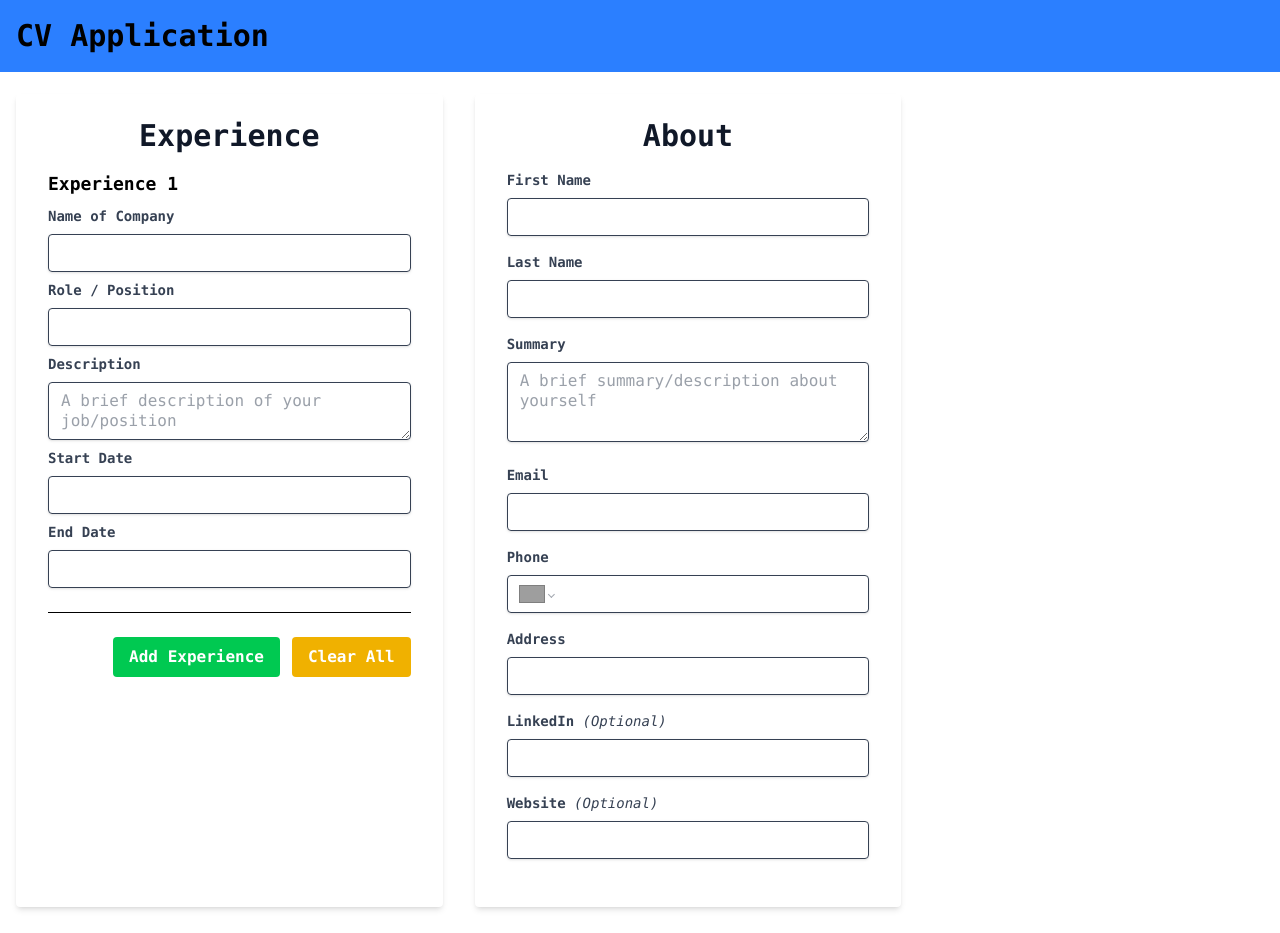
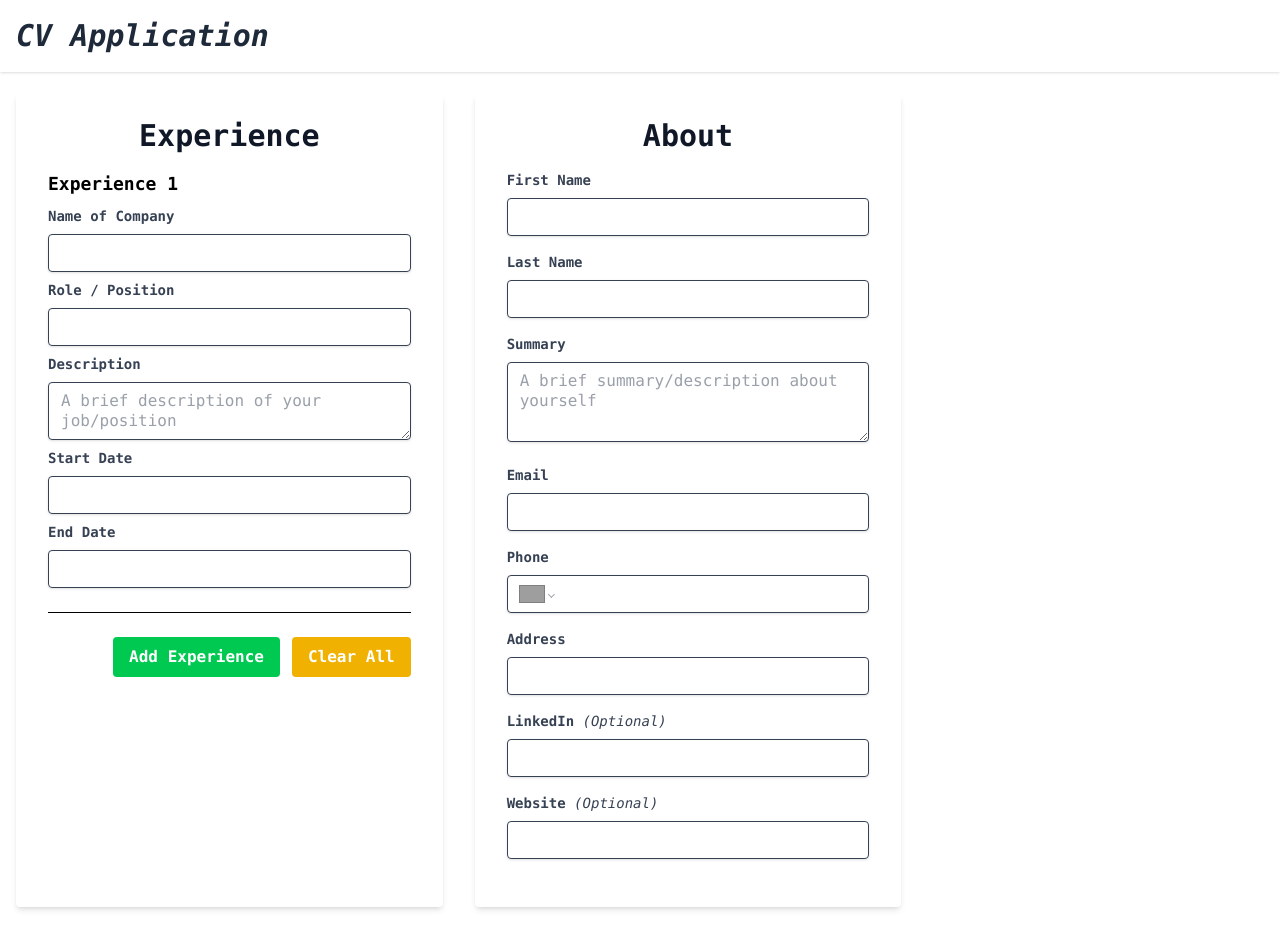
Before and after one commit to KwesitheDev/CV-Application, a React (Vite) app: page / in a window 1280 px wide. Built offline with nearby package versions, Linux system fonts and the light colour scheme; grey boxes are pictures that could not be loaded.

Commit message:
changed background color and added shadow

```diff
--- a/src/components/Header.jsx
+++ b/src/components/Header.jsx
@@ -1,7 +1,7 @@
 const Header = () => {
     return (
         <div>
-            <h1 className="text-3xl bg-blue-500 h-18 flex items-center pl-4 mb-1.5 font-mono font-bold hover:font-extrabold" >CV Application</h1>
+            <h1 className="text-3xl italic h-18 flex items-center pl-4 mb-1.5 font-mono shadow font-bold focus:outline-none text-gray-800" >CV Application</h1>
         </div>
     )
 }
```
